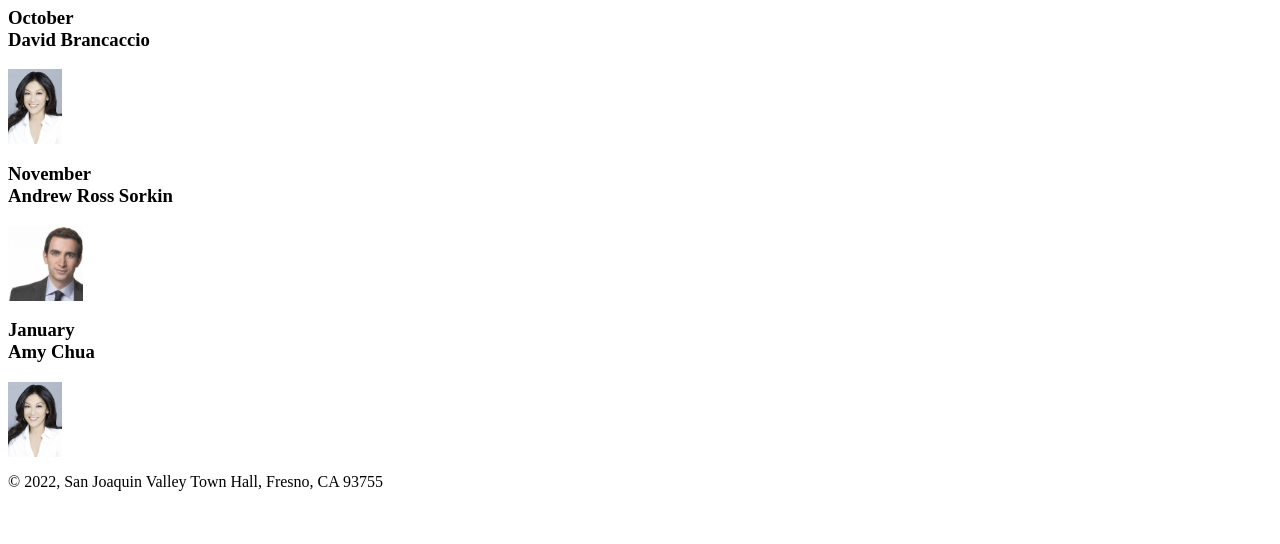
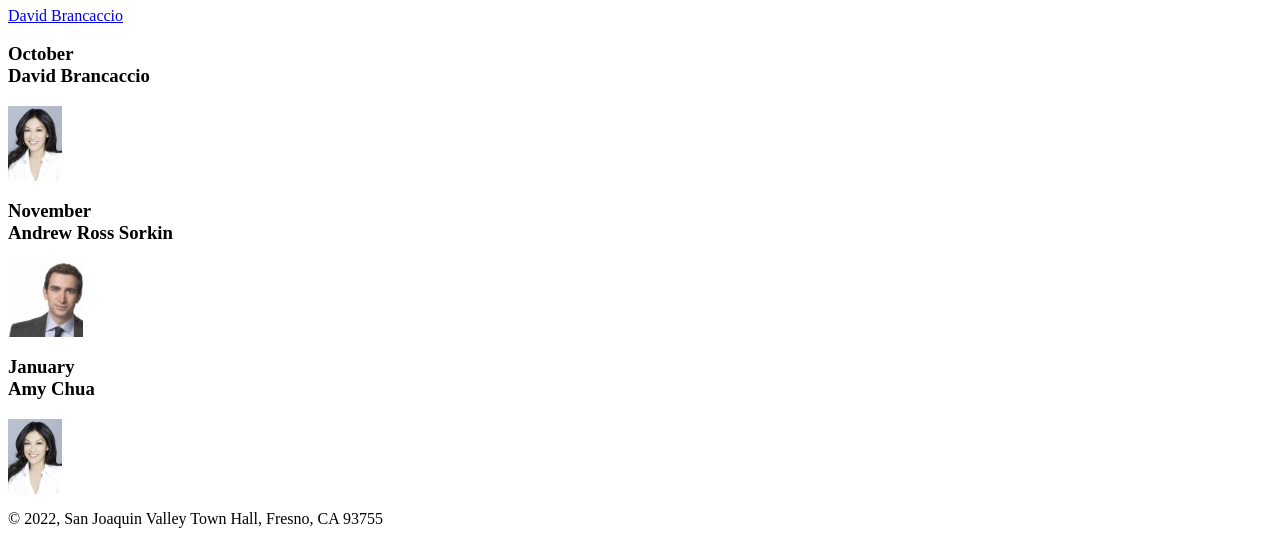
Before and after one commit to arnavsharma30/A05, a plain HTML site: page index.html in a window 1280 px wide. Shown: the part 512-1056 px from the top of the page. Before the commit the page ends 1019 px from the top, so only its background shows below. Drawn offline with Linux system fonts and the light colour scheme.

Commit message:
Update index.html

```diff
--- a/index.html
+++ b/index.html
@@ -23,6 +23,8 @@
 
         <h1>This season's guest speakers</h1>
 
+        <a href="brancaccio.html">David Brancaccio</a>
+
         <h3>October<br>David Brancaccio</h3>
 
             <img src="chua-amy.jpg" alt="David Brancaccio" height="75">
```
